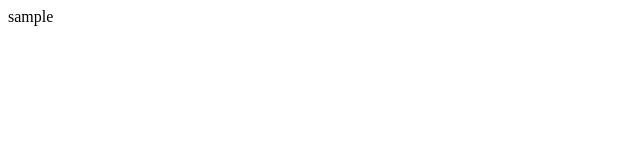
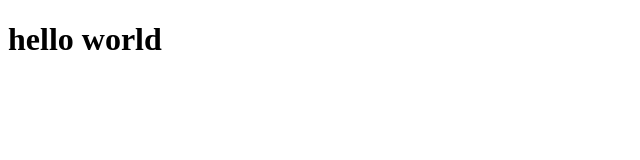
Before and after one commit to jorenlee/hello-world, a plain HTML site: page index.html in a window 1280 px wide. Shown: the whole page, without its empty margins (0-640 px from the left). Drawn offline with Linux system fonts and the light colour scheme.

Commit message:
change text

```diff
--- a/index.html
+++ b/index.html
@@ -4,5 +4,7 @@
 </head>
 
 <body>
- sample
+ <h1>
+  hello world
+ </h1>
 </body>
```
